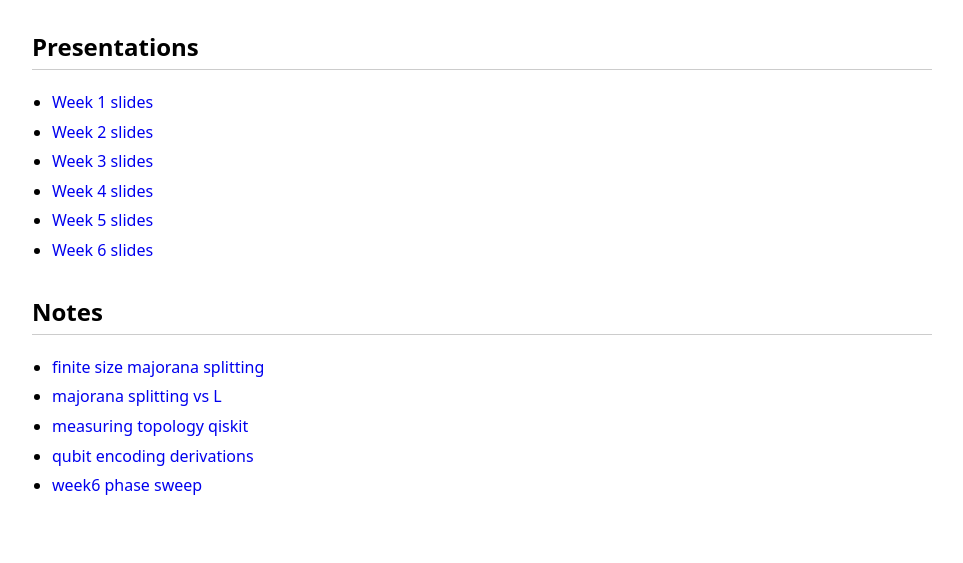
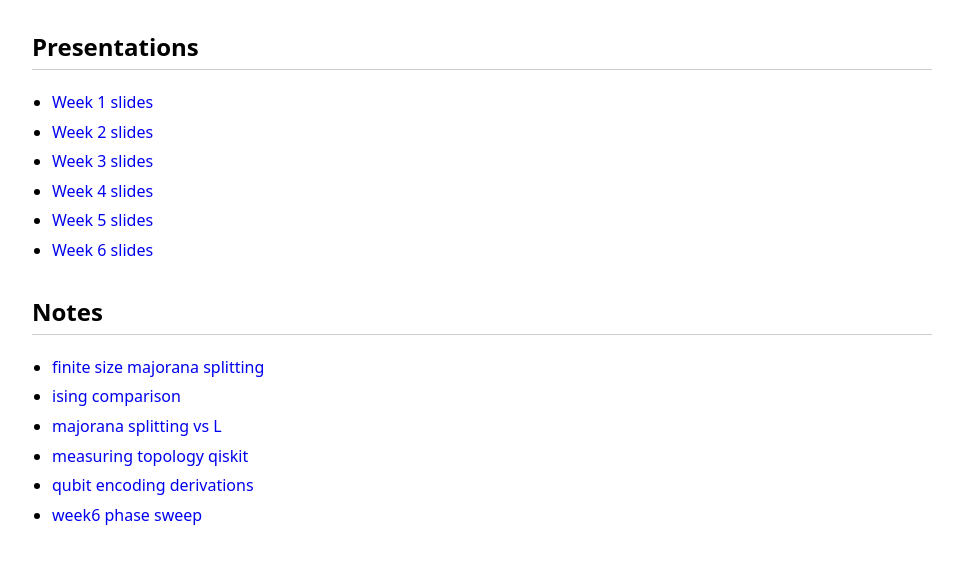
Before and after one commit to edhar98/majorana-modes-machine, a plain HTML site: page index.html in a window 1280 px wide. Shown: the part 123-686 px from the top of the page, without its empty margins (158-1121 px from the left). Drawn offline with Linux system fonts and the light colour scheme.

Commit message:
deploy: e650c81d7799e40a77361ece60b642c6a5aea204

```diff
--- a/index.html
+++ b/index.html
@@ -31,6 +31,7 @@
   <h2>Notes</h2>
   <ul>
               <li><a href="notes/finite_size_majorana_splitting.pdf">finite size majorana splitting</a></li>
+              <li><a href="notes/ising_comparison.pdf">ising comparison</a></li>
               <li><a href="notes/majorana_splitting_vs_L.pdf">majorana splitting vs L</a></li>
               <li><a href="notes/measuring_topology_qiskit.pdf">measuring topology qiskit</a></li>
               <li><a href="notes/qubit_encoding_derivations.pdf">qubit encoding derivations</a></li>
```
Also changed, not shown: 12 other files.
